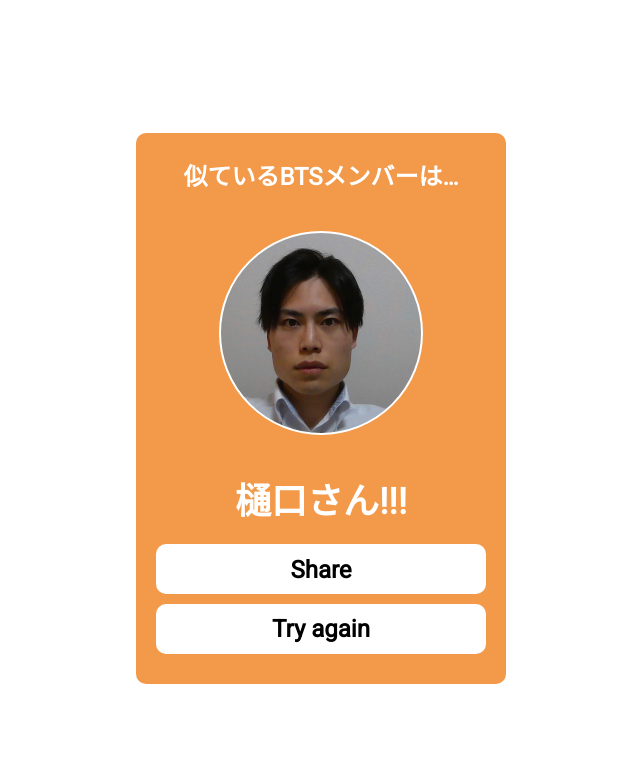
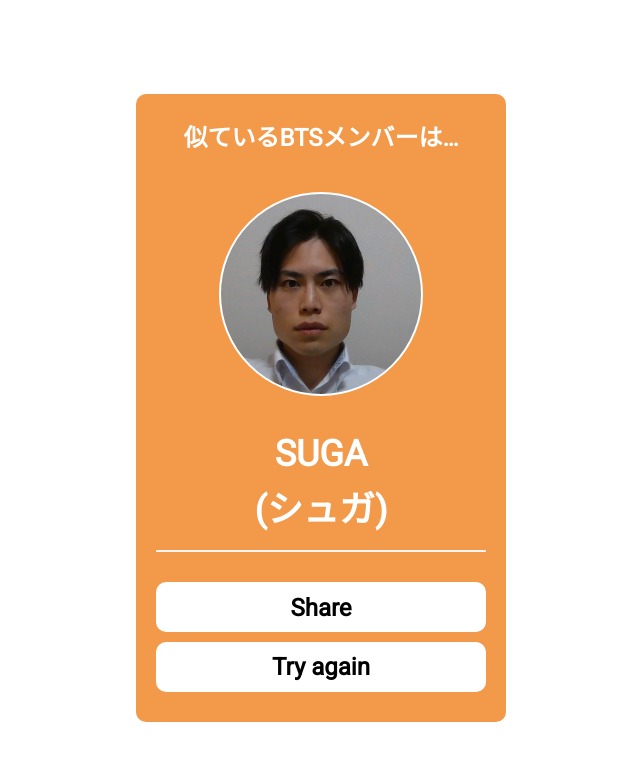
Before and after one commit to YeonwooKoh/bts-looklike-r01, a plain HTML site: page suga.html in a window 1280 px wide. Shown: the whole page, without its empty margins (327-967 px from the left). Drawn offline with Linux system fonts and the light colour scheme.

Commit message:
Update suga.html

```diff
--- a/suga.html
+++ b/suga.html
@@ -13,7 +13,8 @@
         <!--BTS image-->
         <div class="card-result-suga"></div>
         <!--BTS name-->
-        <div class="card-result-name">樋口さん!!!</div>
+        <div class="card-result-name">SUGA</div>
+        <div class="card-result-name-jp">(シュガ)</div>
         <button type="button" class="share-btn">Share</button>
         <a href="index.html" class="link-return">Try again</a>
     </div>
```
